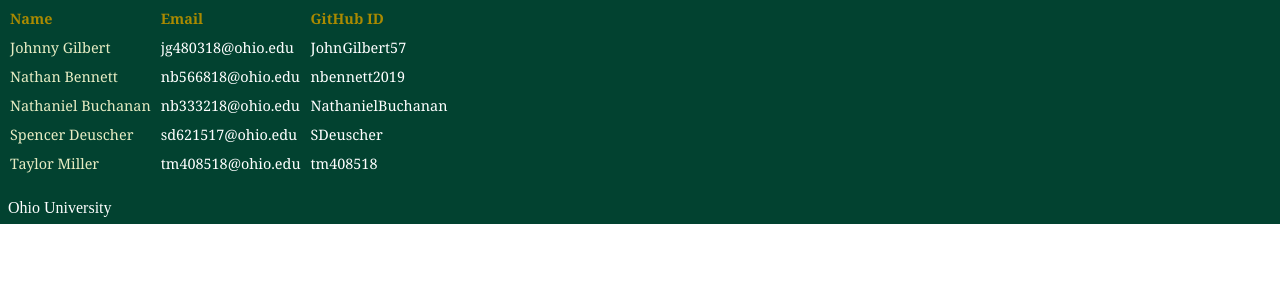
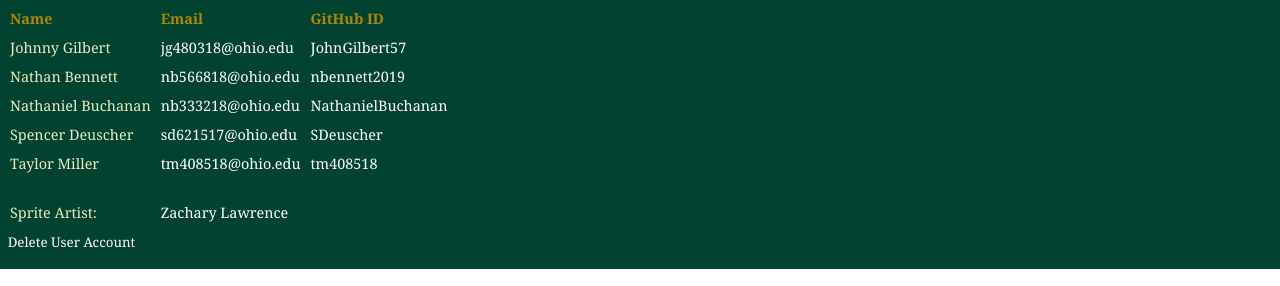
Before and after one commit to JohnGilbert57/Python-Hobby-Tracker, a Django app: page /userhobbies/ in a window 1280 px wide; the page is wider, and only the part inside the window is pictured. Shown: the part 580-866 px from the top of that part. Before the commit the page ends 804 px from the top of that part, so only its background shows below. Run offline with Django 3.2, Linux system fonts and the light colour scheme; a user stored in the database is signed in; data comes from the database, SQL or seed files in the repository; both versions use the stored data as it was after the commit; some libraries are stand-ins or nearby versions.

Commit message:
Finished Product for demonstration

```diff
--- a/hobbytracker/myapp/static/myapp/css/chart.css
+++ b/hobbytracker/myapp/static/myapp/css/chart.css
@@ -41,7 +41,7 @@ body{
 #credentials{
     position: relative;
     float: right;
-    top: -67px;
+    top: -95px;
     text-align: right;
     padding-right: 10px;
     padding-bottom: 0px;
--- a/hobbytracker/myapp/static/myapp/css/userhobbies.css
+++ b/hobbytracker/myapp/static/myapp/css/userhobbies.css
@@ -89,7 +89,7 @@ a:hover {
 
 /*styles the footer of the website*/
 #footer{
-    height: 225px;
+    height: 270px;
     width: 100%;
     margin-top: 1.5%;
     /*have the footer at the bottom and stretch across*/
@@ -247,3 +247,13 @@ a:hover {
     padding: 1.5%;
     font-family: "Roboto";
 }
+#deleteAccount{
+    background-color: #024230;
+    border: none;
+    color: white;
+    font-family: georgia, serif;
+    padding-left: 0.6%;
+}
+#deleteAccount:hover {
+    color: rgb(154, 206, 96);
+}
--- a/hobbytracker/myapp/templates/myhobby/chart.html
+++ b/hobbytracker/myapp/templates/myhobby/chart.html
@@ -71,13 +71,14 @@
         <div id = header>
             <p>Python Hobby Tracker</p>
         </div>
+        <h2 id = "Week" >Weekly Goal: {{hobby.timeLimit}} Hours, Time Remaining {{timeLog}} Hours</h2>
         <div id = credentials>
             <p>{{user.username}}</p>
             <a href = "{% url 'logout' %}">Logout</a> <br>
             <a href = "../userhobbies"> Home </a>
         </div>
         <div class = "chartContent">
-            <h2 id = "Week" >Weekly Goal: {{hobby.timeLimit}} Hours</h2>
+
             <canvas id="myChart" width="900" height="600"></canvas>
             <!--Below is access to the sprite-->
             <img id = "sprite" src= "../../static/myapp/img/sprites/{{fullName}}">
--- a/hobbytracker/myapp/templates/myhobby/userhobbies.html
+++ b/hobbytracker/myapp/templates/myhobby/userhobbies.html
@@ -87,8 +87,21 @@
                         <td><a href="mailto: tm408518@ohio.edu">tm408518@ohio.edu</a></td>
                         <td><a href=https://github.com/tm408518>tm408518</a></td>
                     </tr>
+                    <tr>
+                    </tr>
+                    <tr>
+                    </tr>
+                    <tr>
+                        <td>Sprite Artist:</td>
+                        <td><a href="mailto: zacharylawrence00@gmail.com">Zachary Lawrence</a></td>
+                    </tr>
                 </table>
                 <!--Ohio University website-->
+                <form method="POST">
+                    {% csrf_token %}
+
+                    <button type='submit' name="deleteuser" id = "deleteAccount">Delete User Account</button>
+                </form>
                 <p><a href=https://www.ohio.edu>&nbsp&nbspOhio University<a></p>
             </div>
             <div id = "overlay"></div>
--- a/hobbytracker/myapp/views.py
+++ b/hobbytracker/myapp/views.py
@@ -87,7 +87,11 @@ def hobbiespage(response):
         if Hobby.objects.filter(pk=delete_key).count() > 0:
             target = Hobby.objects.get(pk=delete_key)
             target.delete()
-
+    if response.method == "POST" and 'deleteuser' in response.POST:
+        username = response.user.username
+        u = User.objects.get(username = username)
+        u.delete()
+        return redirect('/login')
     # Get all hobbies for current user
     userHobbies = Hobby.objects.filter(hobbyUser=response.user)
     context = {
@@ -192,7 +196,13 @@ class HobbyChartView(TemplateView):
             # append the sad
         else:
             basepath = basepath + ("_content.gif")
+        totalMinutes = 0
+        for i in times:
+            totalMinutes = totalMinutes + i
+        if(totalMinutes >= hobby.timeLimit):
+            totalMinutes = hobby.timeLimit
         # Use the below for the HTMLs
+        context["timeLog"] = hobby.timeLimit - totalMinutes
         context["fullName"] = basepath
         context["hobby"] = hobby
         context["qs"] = labels
```
Also changed, not shown: hobbytracker/db.sqlite3.
